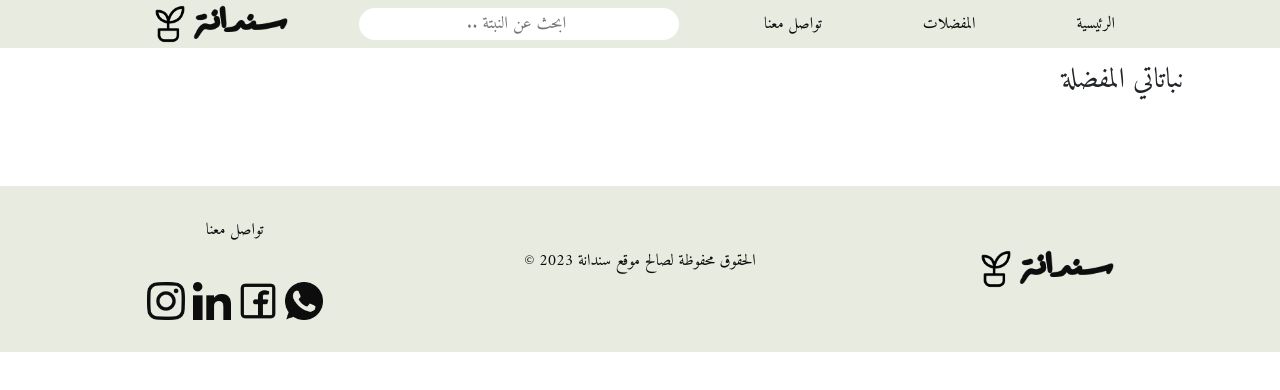
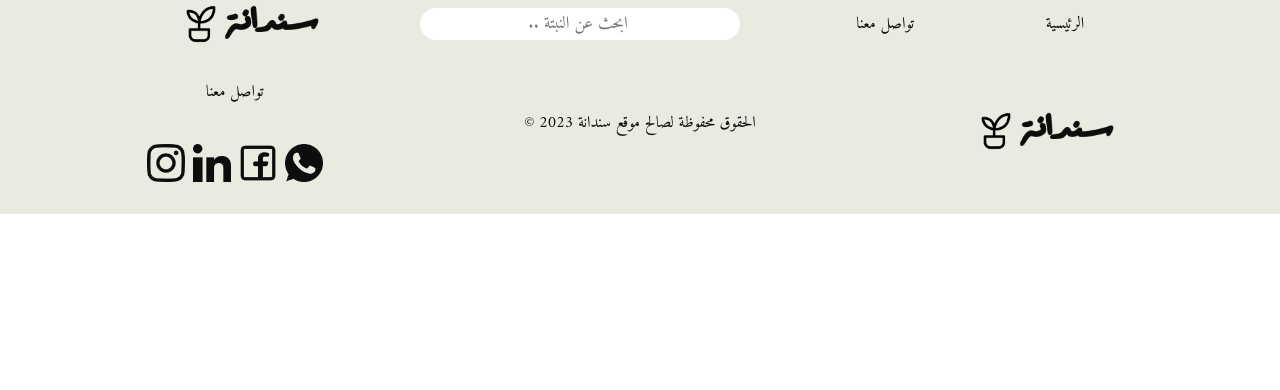
Before and after one commit to mayshasan2023/Sndana-Project, a React (Create React App) app: page /Favorites in a window 1280 px wide. Shown: the top 390 px of the page. Built offline with nearby package versions, Linux system fonts and the light colour scheme.

Commit message:
Update for functionalty

```diff
--- a/src/App.js
+++ b/src/App.js
@@ -5,17 +5,13 @@ import Home from "./pages/Home";
 import Navbar from "./components/Navbar";
 import Footer from "./components/Footer";
 import Details from "./pages/Details";
-import Favorites from "./pages/Favorites";
-
 function App() {
   return (
     <div classname="App">
       <Navbar sticky="top" />
       <Routes>
         <Route path="/Details/:id" element={<Details />} />
-        <Route path="/Favorites" element={<Favorites />} />
         <Route path="/" element={<Home />} />
-
       </Routes>
       <Footer/>
     </div>
--- a/src/components/Cards.jsx
+++ b/src/components/Cards.jsx
@@ -4,15 +4,12 @@ import "../styles/button.css";
 import view from "../assets/view.png";
 import { Link } from "react-router-dom";
 import Alarm from "./Alarm";
-import HeartButton from "./HeartButton";
-
 export const Cards = ({ imgSrc, imgAlt, title, id }) => {
   return (
     <div className="card-container">
       {imgSrc && imgAlt && (
         <img src={imgSrc} alt={imgAlt} className="cardImg" />
       )}
-      <HeartButton />
 
       {title && <h3 className="card-title">{title}</h3>}
 
--- a/src/components/HeartButton.jsx
+++ /dev/null
@@ -1,16 +0,0 @@
-import React from "react";
-import heart from "../assets/heart.png";
-
-const HeartButton = () => {
-  return (
-    <div>
-      <div className="card-container-heart">
-        <button className="heart-btn-style">
-          <img src={heart} height={30} alt="heart" />
-        </button>
-      </div>
-    </div>
-  );
-};
-
-export default HeartButton;
--- a/src/components/Navbar.jsx
+++ b/src/components/Navbar.jsx
@@ -9,9 +9,6 @@ const Navbar = () => {
       <nav id="desktop-nav" className="navContainer">
         <Link className="linkClass" to="/">
           الرئيسية
-        </Link>
-        <Link className="linkClass" to="/Favorites">
-          المفضلات
         </Link>
 
         <a href="#Footer" className="linkClass">
--- a/src/pages/Favorites.jsx
+++ /dev/null
@@ -1,17 +0,0 @@
-import React from "react";
-import "../styles/favorites.css";
-const Favorites = () => {
-  return (
-    <div className="Favorites-continer">
-      <div className="text-Favorites">
-        <h3>نباتاتي المفضلة</h3>
-      </div>
-      <div className="Fav-continer">
-
-
-      </div>
-    </div>
-  );
-};
-
-export default Favorites;
```
Also changed, not shown: src/components/Button.jsx (deleted, +0 -13 lines), src/styles/customTabPanel.css (deleted, +0 -8 lines), src/styles/mediaqueries.css (deleted, +0 -18 lines), src/assets/greenHeart.png (deleted), src/assets/heart.png (deleted).
